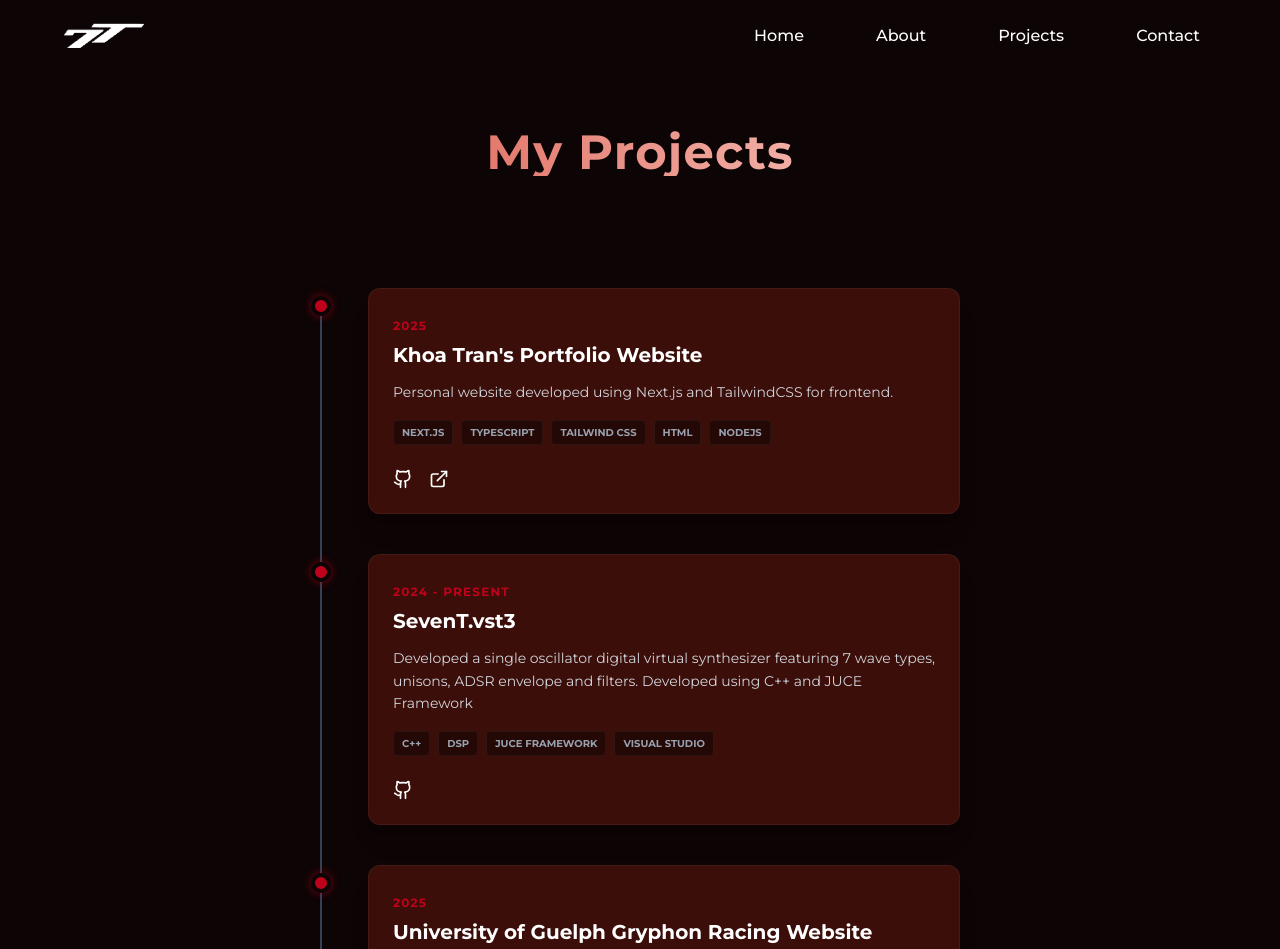
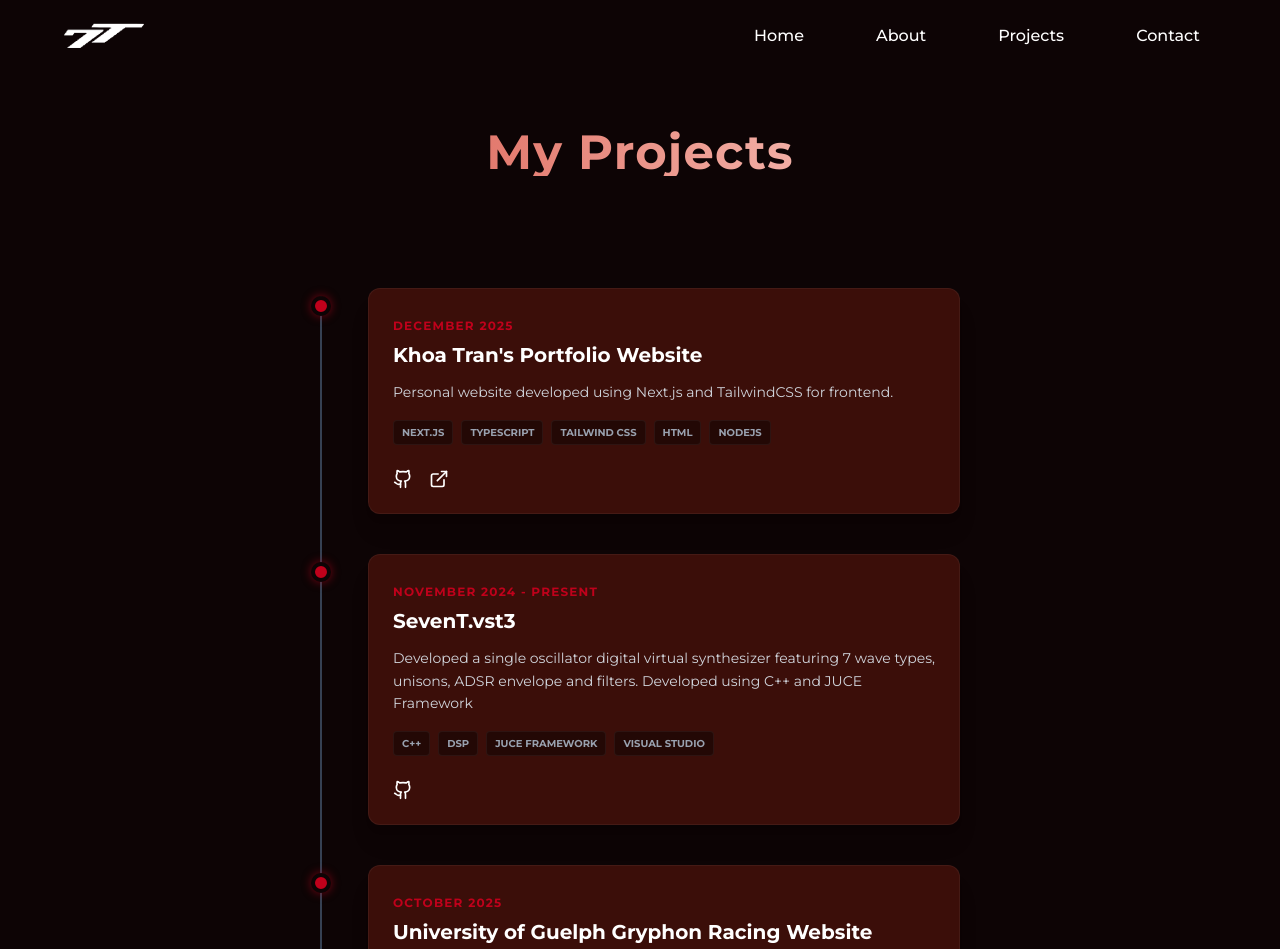
Before and after one commit to SevenT1123/khoatran-portfolio, a Next.js app: page /projects in a window 1280 px wide. Shown: the top 949 px of the page. Built offline with nearby package versions, Linux system fonts and the light colour scheme.

Commit message:
edit: some timeline's title of project page

```diff
--- a/src/views/projects/ProjectsView.tsx
+++ b/src/views/projects/ProjectsView.tsx
@@ -8,7 +8,7 @@ export default function ProjectsView() {
     const projects = [
     {
         title: "Khoa Tran's Portfolio Website",
-        date: "2025",
+        date: "December 2025",
         description: "Personal website developed using Next.js and TailwindCSS for frontend.",
         tech: ["Next.js", "TypeScript", "Tailwind CSS", "HTML", "Nodejs"],
         github: "https://github.com/SevenT1123/khoatran-portfolio",
@@ -16,14 +16,14 @@ export default function ProjectsView() {
     },
     {
         title: "SevenT.vst3",
-        date: "2024 - Present",
+        date: "November 2024 - Present",
         description: "Developed a single oscillator digital virtual synthesizer featuring 7 wave types, unisons, ADSR envelope and filters. Developed using C++ and JUCE Framework",
         tech: ["C++", "DSP", "JUCE Framework", "Visual Studio"],
         github: "https://github.com/SevenT1123/SevenT.vst3"
     },
     {
         title: "University of Guelph Gryphon Racing Website Redesign",
-        date: "2025",
+        date: "October 2025",
         description: "Redesigned the official University of Guelph Gryphon Racing Team website to improve visual and accessibility.",
         tech: ["Vue.js", "TypeScript", "HTML/CSS"],
         link: "https://www.gryphonracing.org/"
```
